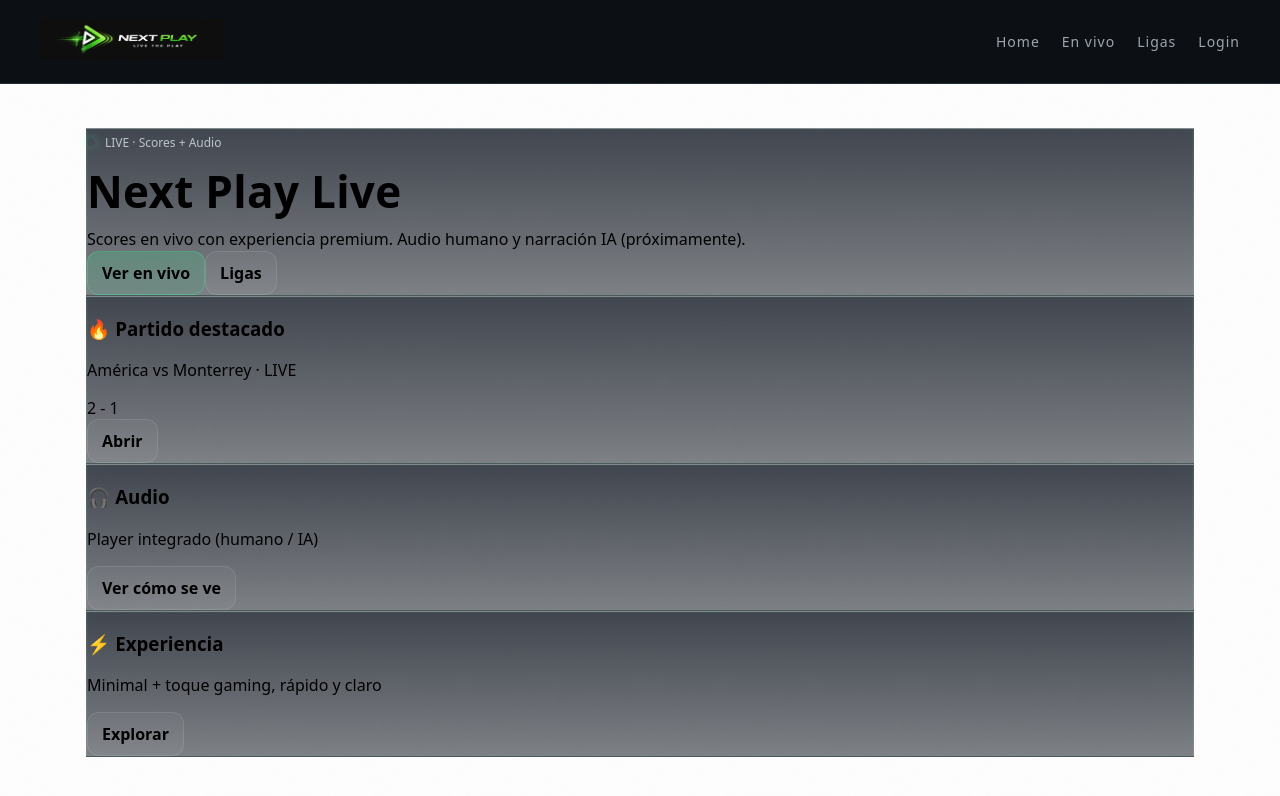
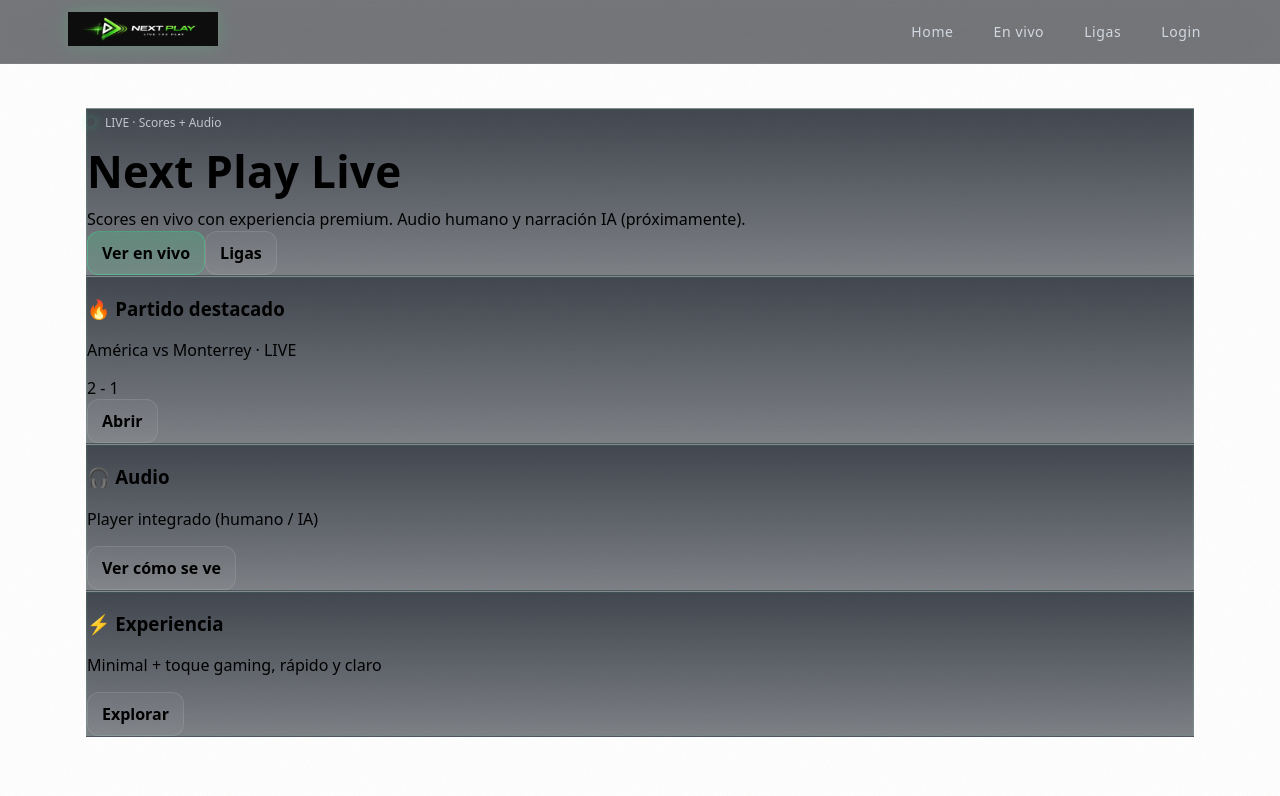
Before and after one commit to jonkas43/nextplaylive, a Next.js app: page / in a window 1280 px wide. Shown: the top 796 px of the page. Built offline with nearby package versions, Linux system fonts and the light colour scheme.

Commit message:
Remove inline header styles

```diff
--- a/app/layout.tsx
+++ b/app/layout.tsx
@@ -1,4 +1,5 @@
 import "./globals.css";
+
 export const metadata = {
   title: "Next Play Live",
   description: "Scores en vivo",
@@ -12,20 +13,22 @@
   return (
     <html lang="es">
       <body>
-        <header style={{ padding: "18px 24px", borderBottom: "1px solid #1f2937", background: "#0b0f14" }}>
-  <div style={{ display: "flex", alignItems: "center", justifyContent: "space-between", maxWidth: 1200, margin: "0 auto" }}>
-    <a href="/">
-      <img src="/logo.png" alt="Next Play Live" style={{ height: 42 }} />
-    </a>
+        <header className="topbar">
+          <div className="topbarInner">
+            <div className="brand">
+              <a href="/">
+                <img src="/logo.png" alt="Next Play Live" />
+              </a>
+            </div>
 
-    <nav style={{ display: "flex", gap: 22 }}>
-      <a href="/" style={{ textDecoration: "none", color: "#9ca3af", fontSize: 14, letterSpacing: 1 }}>Home</a>
-      <a href="/live" style={{ textDecoration: "none", color: "#9ca3af", fontSize: 14, letterSpacing: 1 }}>En vivo</a>
-      <a href="/leagues" style={{ textDecoration: "none", color: "#9ca3af", fontSize: 14, letterSpacing: 1 }}>Ligas</a>
-      <a href="/login" style={{ textDecoration: "none", color: "#9ca3af", fontSize: 14, letterSpacing: 1 }}>Login</a>
-    </nav>
-  </div>
-</header>
+            <nav className="nav">
+              <a href="/">Home</a>
+              <a href="/live">En vivo</a>
+              <a href="/leagues">Ligas</a>
+              <a href="/login">Login</a>
+            </nav>
+          </div>
+        </header>
 
         <main className="container">{children}</main>
       </body>
```
